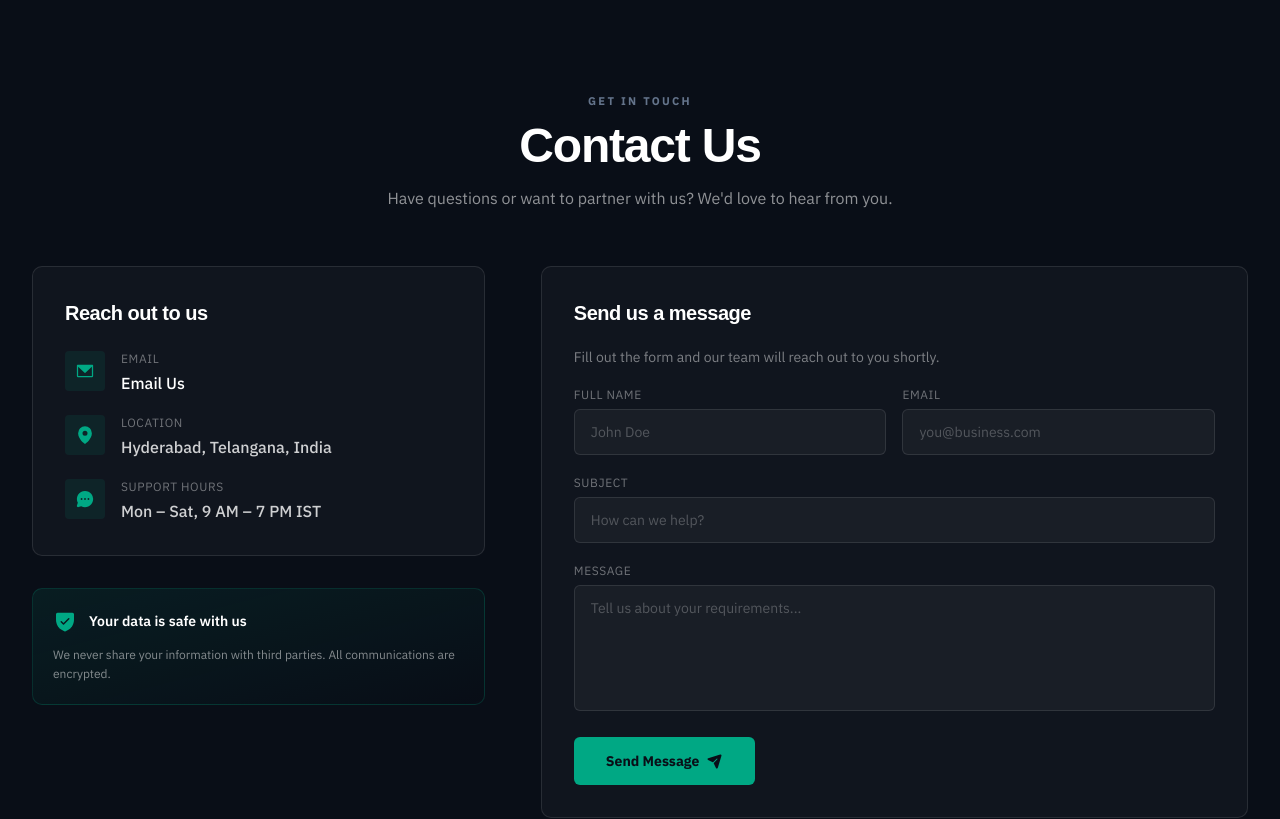
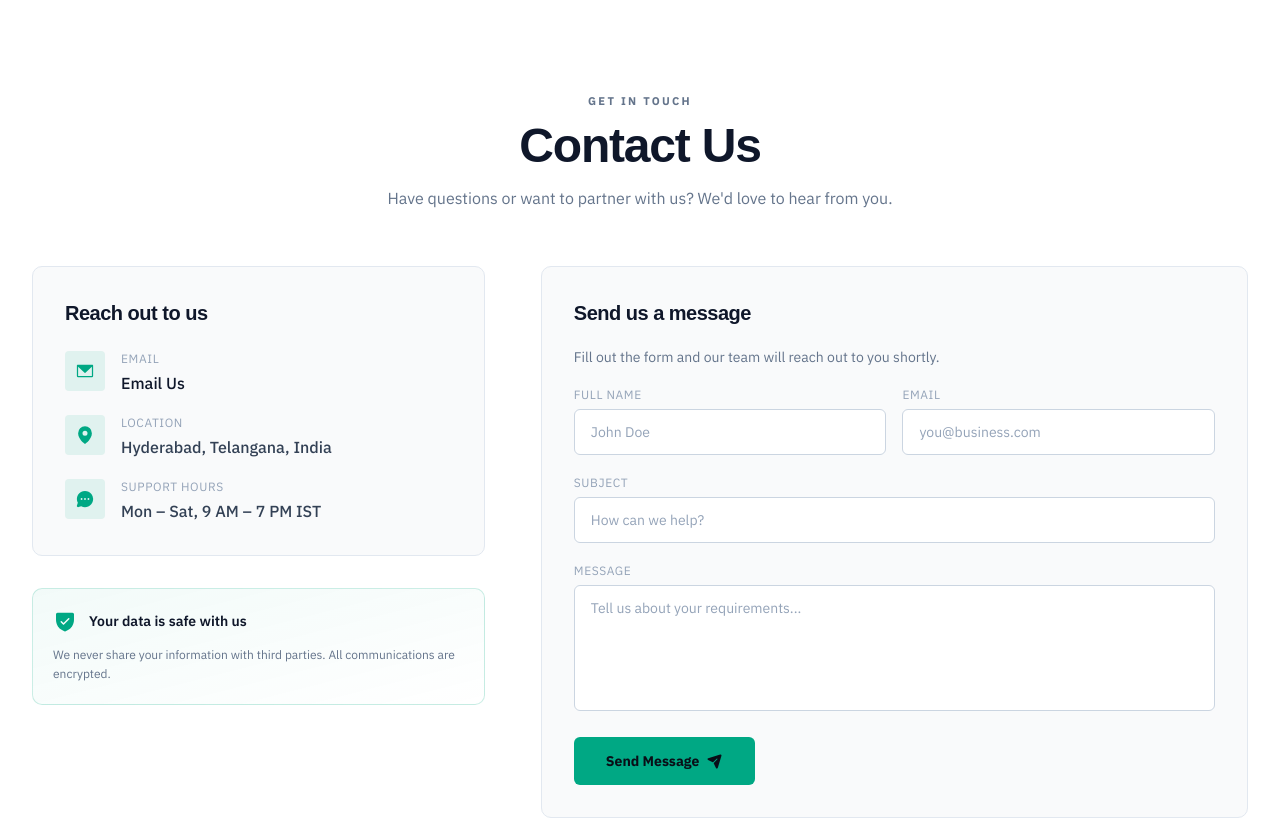
Before and after one commit to SarthakTambat/VyaparMind, a React (Create React App) app in the folder frontend/: page / in a window 1280 px wide. Shown: the part 5420-6239 px from the top of the page. Built offline with nearby package versions, Linux system fonts and the light colour scheme; no server answers; a web font is replaced by a local one.

Commit message:
Change Contact Us section to white background

```diff
--- a/frontend/src/pages/Landing.jsx
+++ b/frontend/src/pages/Landing.jsx
@@ -519,27 +519,27 @@ function ContactUs() {
   };
 
   return (
-    <section id="contact" className="bg-[#090E17] py-16 sm:py-32 border-t border-white/5">
+    <section id="contact" className="bg-white py-16 sm:py-32 border-t border-slate-200">
       <div className="max-w-7xl mx-auto px-4 sm:px-8">
         <div className="text-center mb-14">
           <div className="label-tiny text-[#00A884] mb-3">GET IN TOUCH</div>
-          <h2 className="font-display font-black text-4xl sm:text-5xl tracking-tighter text-white">Contact Us</h2>
-          <p className="mt-4 text-white/55 max-w-lg mx-auto">Have questions or want to partner with us? We'd love to hear from you.</p>
+          <h2 className="font-display font-black text-4xl sm:text-5xl tracking-tighter text-slate-900">Contact Us</h2>
+          <p className="mt-4 text-slate-500 max-w-lg mx-auto">Have questions or want to partner with us? We'd love to hear from you.</p>
         </div>
 
         <div className="grid lg:grid-cols-5 gap-10 lg:gap-14">
           {/* Contact Info */}
           <div className="lg:col-span-2 space-y-8">
-            <div className="bg-white/[0.03] border border-white/10 p-6 sm:p-8" style={{borderRadius: 10}}>
-              <h3 className="font-display font-bold text-xl text-white mb-6">Reach out to us</h3>
+            <div className="bg-[#F9FAFB] border border-slate-200 p-6 sm:p-8" style={{borderRadius: 10}}>
+              <h3 className="font-display font-bold text-xl text-slate-900 mb-6">Reach out to us</h3>
               <div className="space-y-5">
                 <div className="flex items-start gap-4">
                   <div className="w-10 h-10 rounded-lg bg-[#00A884]/10 flex items-center justify-center flex-shrink-0">
                     <EnvelopeSimple weight="fill" size={20} className="text-[#00A884]" />
                   </div>
                   <div>
-                    <div className="text-xs uppercase tracking-wider text-white/40 mb-1">Email</div>
-                    <a href="mailto:sarthak.tambat@vyaparmind.com" className="text-white hover:text-[#00A884] transition-colors font-medium">Email Us</a>
+                    <div className="text-xs uppercase tracking-wider text-slate-400 mb-1">Email</div>
+                    <a href="mailto:sarthak.tambat@vyaparmind.com" className="text-slate-900 hover:text-[#00A884] transition-colors font-medium">Email Us</a>
                   </div>
                 </div>
                 <div className="flex items-start gap-4">
@@ -547,8 +547,8 @@ function ContactUs() {
                     <MapPin weight="fill" size={20} className="text-[#00A884]" />
                   </div>
                   <div>
-                    <div className="text-xs uppercase tracking-wider text-white/40 mb-1">Location</div>
-                    <p className="text-white/80 font-medium">Hyderabad, Telangana, India</p>
+                    <div className="text-xs uppercase tracking-wider text-slate-400 mb-1">Location</div>
+                    <p className="text-slate-700 font-medium">Hyderabad, Telangana, India</p>
                   </div>
                 </div>
                 <div className="flex items-start gap-4">
@@ -556,75 +556,75 @@ function ContactUs() {
                     <ChatCircleDots weight="fill" size={20} className="text-[#00A884]" />
                   </div>
                   <div>
-                    <div className="text-xs uppercase tracking-wider text-white/40 mb-1">Support Hours</div>
-                    <p className="text-white/80 font-medium">Mon – Sat, 9 AM – 7 PM IST</p>
+                    <div className="text-xs uppercase tracking-wider text-slate-400 mb-1">Support Hours</div>
+                    <p className="text-slate-700 font-medium">Mon – Sat, 9 AM – 7 PM IST</p>
                   </div>
                 </div>
               </div>
             </div>
 
             {/* Social / trust badge */}
-            <div className="bg-gradient-to-br from-[#00A884]/10 to-transparent border border-[#00A884]/20 p-5" style={{borderRadius: 10}}>
+            <div className="bg-gradient-to-br from-[#00A884]/5 to-transparent border border-[#00A884]/20 p-5" style={{borderRadius: 10}}>
               <div className="flex items-center gap-3 mb-3">
                 <ShieldCheck weight="fill" size={24} className="text-[#00A884]" />
-                <span className="font-semibold text-white text-sm">Your data is safe with us</span>
+                <span className="font-semibold text-slate-900 text-sm">Your data is safe with us</span>
               </div>
-              <p className="text-white/50 text-xs leading-relaxed">We never share your information with third parties. All communications are encrypted.</p>
+              <p className="text-slate-500 text-xs leading-relaxed">We never share your information with third parties. All communications are encrypted.</p>
             </div>
           </div>
 
           {/* Contact Form */}
           <div className="lg:col-span-3">
-            <div className="bg-white/[0.03] border border-white/10 p-6 sm:p-8" style={{borderRadius: 10}}>
+            <div className="bg-[#F9FAFB] border border-slate-200 p-6 sm:p-8" style={{borderRadius: 10}}>
               {submitted ? (
                 <div className="text-center py-12">
                   <div className="w-16 h-16 rounded-full bg-[#00A884]/10 flex items-center justify-center mx-auto mb-5">
                     <Check weight="bold" size={32} className="text-[#00A884]" />
                   </div>
-                  <h3 className="font-display font-bold text-2xl text-white mb-2">Message Sent!</h3>
-                  <p className="text-white/55 mb-6">Thank you for reaching out. We'll get back to you within 24 hours.</p>
+                  <h3 className="font-display font-bold text-2xl text-slate-900 mb-2">Message Sent!</h3>
+                  <p className="text-slate-500 mb-6">Thank you for reaching out. We'll get back to you within 24 hours.</p>
                   <button onClick={() => setSubmitted(false)} className="text-[#00A884] font-semibold text-sm hover:underline">Send another message</button>
                 </div>
               ) : (
                 <form onSubmit={handleSubmit} className="space-y-5">
-                  <h3 className="font-display font-bold text-xl text-white mb-2">Send us a message</h3>
-                  <p className="text-white/45 text-sm mb-6">Fill out the form and our team will reach out to you shortly.</p>
+                  <h3 className="font-display font-bold text-xl text-slate-900 mb-2">Send us a message</h3>
+                  <p className="text-slate-500 text-sm mb-6">Fill out the form and our team will reach out to you shortly.</p>
                   <div className="grid sm:grid-cols-2 gap-4">
                     <div>
-                      <label className="block text-xs uppercase tracking-wider text-white/40 mb-1.5">Full Name</label>
+                      <label className="block text-xs uppercase tracking-wider text-slate-400 mb-1.5">Full Name</label>
                       <input
                         type="text" required value={form.name} onChange={(e) => setForm({...form, name: e.target.value})}
                         placeholder="John Doe"
-                        className="w-full px-4 py-3 bg-white/[0.04] border border-white/10 text-white placeholder:text-white/25 focus:border-[#00A884] focus:ring-1 focus:ring-[#00A884]/30 outline-none text-sm transition-colors"
+                        className="w-full px-4 py-3 bg-white border border-slate-300 text-slate-900 placeholder:text-slate-400 focus:border-[#00A884] focus:ring-1 focus:ring-[#00A884]/30 outline-none text-sm transition-colors"
                         style={{borderRadius: 6}}
                       />
                     </div>
                     <div>
-                      <label className="block text-xs uppercase tracking-wider text-white/40 mb-1.5">Email</label>
+                      <label className="block text-xs uppercase tracking-wider text-slate-400 mb-1.5">Email</label>
                       <input
                         type="email" required value={form.email} onChange={(e) => setForm({...form, email: e.target.value})}
                         placeholder="you@business.com"
-                        className="w-full px-4 py-3 bg-white/[0.04] border border-white/10 text-white placeholder:text-white/25 focus:border-[#00A884] focus:ring-1 focus:ring-[#00A884]/30 outline-none text-sm transition-colors"
+                        className="w-full px-4 py-3 bg-white border border-slate-300 text-slate-900 placeholder:text-slate-400 focus:border-[#00A884] focus:ring-1 focus:ring-[#00A884]/30 outline-none text-sm transition-colors"
                         style={{borderRadius: 6}}
                       />
                     </div>
                   </div>
                   <div>
-                    <label className="block text-xs uppercase tracking-wider text-white/40 mb-1.5">Subject</label>
+                    <label className="block text-xs uppercase tracking-wider text-slate-400 mb-1.5">Subject</label>
                     <input
                       type="text" required value={form.subject} onChange={(e) => setForm({...form, subject: e.target.value})}
                       placeholder="How can we help?"
-                      className="w-full px-4 py-3 bg-white/[0.04] border border-white/10 text-white placeholder:text-white/25 focus:border-[#00A884] focus:ring-1 focus:ring-[#00A884]/30 outline-none text-sm transition-colors"
+                      className="w-full px-4 py-3 bg-white border border-slate-300 text-slate-900 placeholder:text-slate-400 focus:border-[#00A884] focus:ring-1 focus:ring-[#00A884]/30 outline-none text-sm transition-colors"
                       style={{borderRadius: 6}}
                     />
                   </div>
                   <div>
-                    <label className="block text-xs uppercase tracking-wider text-white/40 mb-1.5">Message</label>
+                    <label className="block text-xs uppercase tracking-wider text-slate-400 mb-1.5">Message</label>
                     <textarea
                       required value={form.message} onChange={(e) => setForm({...form, message: e.target.value})}
                       rows={5}
                       placeholder="Tell us about your requirements..."
-                      className="w-full px-4 py-3 bg-white/[0.04] border border-white/10 text-white placeholder:text-white/25 focus:border-[#00A884] focus:ring-1 focus:ring-[#00A884]/30 outline-none text-sm transition-colors resize-none"
+                      className="w-full px-4 py-3 bg-white border border-slate-300 text-slate-900 placeholder:text-slate-400 focus:border-[#00A884] focus:ring-1 focus:ring-[#00A884]/30 outline-none text-sm transition-colors resize-none"
                       style={{borderRadius: 6}}
                     />
                   </div>
```
